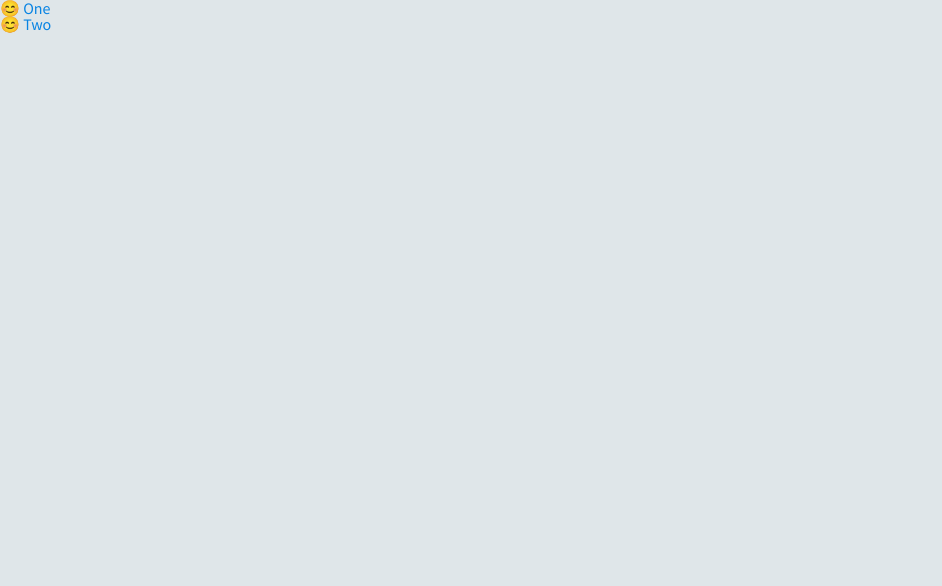
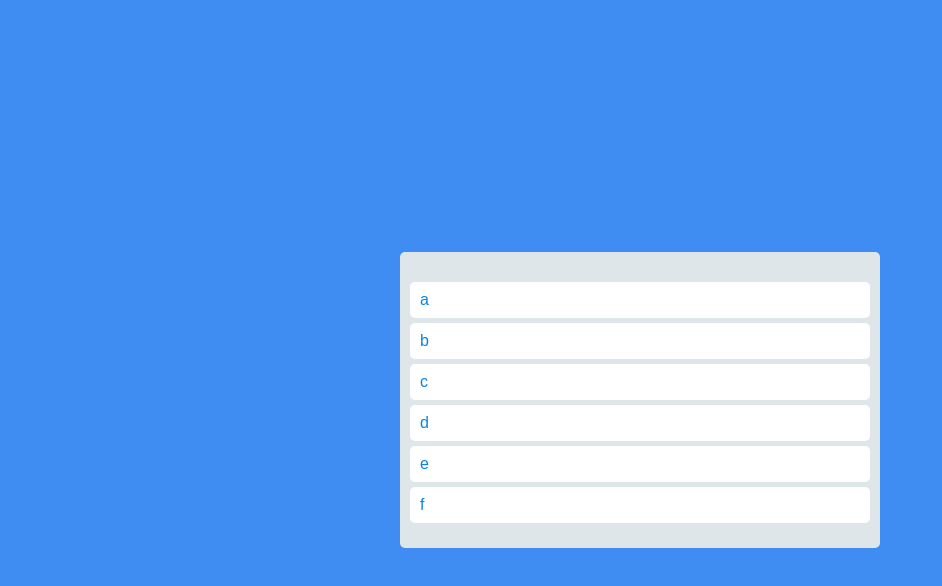
Before and after one commit to HBSPS/React-Trello, a React (Create React App) app: page / in a window 1280 px wide. Shown: the top 586 px of the page, without its empty margins (0-942 px from the left). Built offline with nearby package versions, Linux system fonts and the light colour scheme.

Commit message:
:sparkles: Placeholder
Placeholder를 사용해 보드의 크기가 변화하는 것을 방지

```diff
--- a/src/App.tsx
+++ b/src/App.tsx
@@ -1,66 +1,38 @@
-import { createGlobalStyle } from "styled-components";
 import { DragDropContext, Draggable, Droppable } from "react-beautiful-dnd";
+import styled from "styled-components";
 
-const GlobalStyle = createGlobalStyle`
-  @import url('https://fonts.googleapis.com/css2?family=Source+Sans+Pro:wght@300;400&display=swap');
-  html, body, div, span, applet, object, iframe,
-  h1, h2, h3, h4, h5, h6, p, blockquote, pre,
-  a, abbr, acronym, address, big, cite, code,
-  del, dfn, em, img, ins, kbd, q, s, samp,
-  small, strike, strong, sub, sup, tt, var,
-  b, u, i, center,
-  dl, dt, dd, ol, ul, li,
-  fieldset, form, label, legend,
-  table, caption, tbody, tfoot, thead, tr, th, td,
-  article, aside, canvas, details, embed,
-  figure, figcaption, footer, header, hgroup,
-  menu, nav, output, ruby, section, summary,
-  time, mark, audio, video {
-    margin: 0;
-    padding: 0;
-    border: 0;
-    font-size: 100%;
-    font: inherit;
-    vertical-align: baseline;
-    color: ${(props) => props.theme.accentColor};
-  }
-  /* HTML5 display-role reset for older browsers */
-  article, aside, details, figcaption, figure,
-  footer, header, hgroup, menu, nav, section {
-    display: block;
-  }
-  body {
-    line-height: 1;
-    // transition: background-color .2s ease-in-out;
-  }
-  ol, ul {
-    list-style: none;
-  }
-  blockquote, q {
-    quotes: none;
-  }
-  blockquote:before, blockquote:after,
-  q:before, q:after {
-    content: '';
-    content: none;
-  }
-  table {
-    border-collapse: collapse;
-    border-spacing: 0;
-  }
-  * {
-    box-sizing: border-box;
-  }
-  body {
-    font-family: 'Source Sans Pro', sans-serif;
-    background-color: ${(props) => props.theme.bgColor};
-    color: ${(props) => props.theme.textColor};
-  }
-  a {
-    text-decoration: none;
-    color: inherit;
-  }
+const Wrapper = styled.div`
+  display: flex;
+  max-width: 480px;
+  width: 100%;
+  margin: 0 auto;
+  justify-content: center;
+  align-items: center;
+  height: 100vh;
 `;
+
+const Boards = styled.div`
+  display: grid;
+  width: 100%;
+  grid-template-columns: repeat(1, 1fr);
+`;
+
+const Board = styled.div`
+  padding: 20px 10px;
+  padding-top: 30px;
+  background-color: ${(props) => props.theme.boardColor};
+  border-radius: 5px;
+  min-height: 200px;
+`;
+
+const Card = styled.div`
+  padding: 10px 10px;
+  border-radius: 5px;
+  margin-bottom: 5px;
+  background-color: ${(props) => props.theme.cardColor};
+`;
+
+const toDos = ["a", "b", "c", "d", "e", "f"];
 
 function App() {
   const onDragEnd = () => {
@@ -68,30 +40,27 @@ function App() {
   };
   return (
     <>
-      <GlobalStyle />
       <DragDropContext onDragEnd={onDragEnd}>
-        <div>
+        <Wrapper>
+          <Boards>
             <Droppable droppableId="one">
               {(magic) => (
-              <ul ref={magic.innerRef} {...magic.droppableProps}>
-                <Draggable draggableId="first" index={0}>
+                <Board ref={magic.innerRef} {...magic.droppableProps}>
+                  {toDos.map((toDo, index) => (
+                    <Draggable draggableId={toDo} index={index}>
                       {(magic) => (
-                    <li ref={magic.innerRef} {...magic.draggableProps}>
-                      <span {...magic.dragHandleProps}>😊</span> One
-                    </li>
+                        <Card ref={magic.innerRef} {...magic.dragHandleProps} {...magic.draggableProps}>
+                          {toDo}
+                        </Card>
                       )}
-                </Draggable>
-                <Draggable draggableId="second" index={1}>
-                  {(magic) => (
-                    <li ref={magic.innerRef} {...magic.draggableProps}>
-                      <span {...magic.dragHandleProps}>😊</span> Two
-                    </li>
+                    </Draggable>)
                   )}
-                </Draggable>
-              </ul>
+                  {magic.placeholder}
+                </Board>
               )}
             </Droppable>
-        </div>
+          </Boards>
+        </Wrapper>
       </DragDropContext>
     </>
   );
--- a/src/index.tsx
+++ b/src/index.tsx
@@ -1,17 +1,76 @@
-import React from 'react';
 import ReactDOM from 'react-dom/client';
 import { RecoilRoot } from 'recoil';
-import { ThemeProvider } from 'styled-components';
+import { createGlobalStyle, ThemeProvider } from 'styled-components';
 import App from './App';
-import { darkTheme, lightTheme } from './theme';
+import { trelloTheme } from './theme';
 
-
+const GlobalStyle = createGlobalStyle`
+  @import url('https://fonts.googleapis.com/css2?family=Source+Sans+Pro:wght@300;400&display=swap');
+  html, body, div, span, applet, object, iframe,
+  h1, h2, h3, h4, h5, h6, p, blockquote, pre,
+  a, abbr, acronym, address, big, cite, code,
+  del, dfn, em, img, ins, kbd, q, s, samp,
+  small, strike, strong, sub, sup, tt, var,
+  b, u, i, center,
+  dl, dt, dd, ol, ul, li,
+  fieldset, form, label, legend,
+  table, caption, tbody, tfoot, thead, tr, th, td,
+  article, aside, canvas, details, embed,
+  figure, figcaption, footer, header, hgroup,
+  menu, nav, output, ruby, section, summary,
+  time, mark, audio, video {
+    margin: 0;
+    padding: 0;
+    border: 0;
+    font-size: 100%;
+    font: inherit;
+    vertical-align: baseline;
+    color: ${(props) => props.theme.accentColor};
+  }
+  /* HTML5 display-role reset for older browsers */
+  article, aside, details, figcaption, figure,
+  footer, header, hgroup, menu, nav, section {
+    display: block;
+  }
+  body {
+    line-height: 1;
+    // transition: background-color .2s ease-in-out;
+  }
+  ol, ul {
+    list-style: none;
+  }
+  blockquote, q {
+    quotes: none;
+  }
+  blockquote:before, blockquote:after,
+  q:before, q:after {
+    content: '';
+    content: none;
+  }
+  table {
+    border-collapse: collapse;
+    border-spacing: 0;
+  }
+  * {
+    box-sizing: border-box;
+  }
+  body {
+    font-family: 'Source Sans Pro', sans-serif;
+    background-color: ${(props) => props.theme.bgColor};
+    color: ${(props) => props.theme.textColor};
+  }
+  a {
+    text-decoration: none;
+    color: inherit;
+  }
+`;
 
 const root = ReactDOM.createRoot(document.getElementById('root') as HTMLElement);
 root.render(
   // <React.StrictMode>
     <RecoilRoot>
-      <ThemeProvider theme={lightTheme}>
+      <ThemeProvider theme={trelloTheme}>
+        <GlobalStyle />
         <App />
       </ThemeProvider>
     </RecoilRoot>
--- a/src/styled.d.ts
+++ b/src/styled.d.ts
@@ -2,9 +2,10 @@ import 'styled-components';
 
 declare module 'styled-components' {
   export interface DefaultTheme {
+      bgColor: string;
+      boardColor: string;
+      cardColor: string;
       textColor: string;
-      bgColor: string;
       accentColor: string;
-      cardBgColor: string;
     };
 };
--- a/src/theme.ts
+++ b/src/theme.ts
@@ -1,16 +1,9 @@
 import { DefaultTheme } from "styled-components";
 
-export const darkTheme: DefaultTheme = {
-    bgColor: "#2d3436",
-    textColor: "#ffeaa7",
-    accentColor: "#4ECDC4",
-    cardBgColor: "#636e72"
-    // #ffeaa7
+export const trelloTheme: DefaultTheme = {
+    bgColor: "#3f8cf2",
+    boardColor: "#dfe6e9",
+    cardColor: "white",
+    textColor: "#2c3e50",
+    accentColor: "#0984e3"
 };
-
-export const lightTheme: DefaultTheme = {
-    bgColor: "#dfe6e9",
-    textColor: "#2c3e50",
-    accentColor: "#0984e3",
-    cardBgColor: "white"
-};
```
Lines whose indentation alone changed are shown as unchanged.
